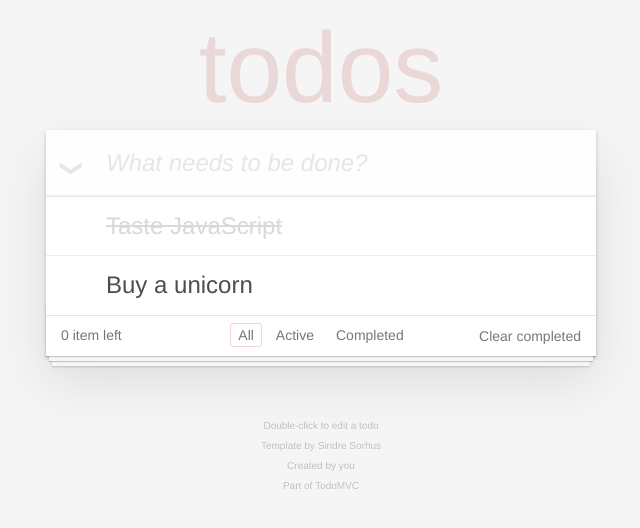
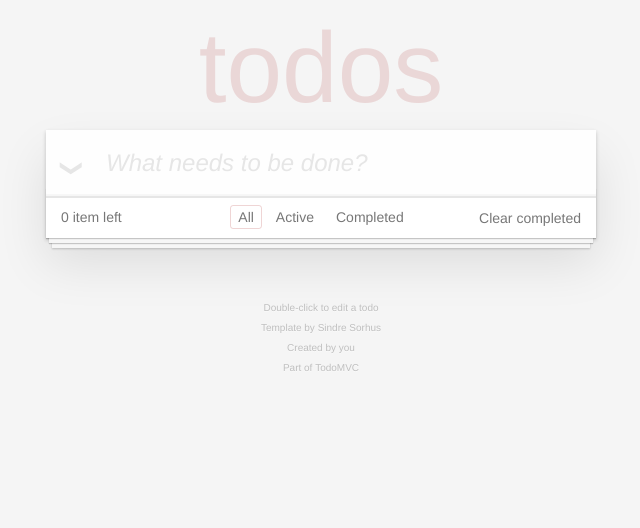
Before and after one commit to ryan10328/angular-training-0117, an Angular app: page / in a window 1280 px wide. Shown: the top 528 px of the page, without its empty margins (319-959 px from the left). Built offline with nearby package versions, Linux system fonts and the light colour scheme.

Commit message:
輸入待辦事項之後按下 Enter 能夠在下方待辦清單中呈現

```diff
--- a/src/app/app.component.html
+++ b/src/app/app.component.html
@@ -1,7 +1,7 @@
 <section class="todoapp">
   <header class="header">
     <h1>todos</h1>
-    <input class="new-todo" placeholder="What needs to be done?" autofocus>
+    <input class="new-todo" placeholder="What needs to be done?" [(ngModel)]="keyword" (keyup.enter)="addItem()" autofocus>
   </header>
   <!-- This section should be hidden by default and shown when there are todos -->
   <section class="main">
@@ -10,22 +10,22 @@
     <ul class="todo-list">
       <!-- These are here just to show the structure of the list items -->
       <!-- List items should get the class `editing` when editing and `completed` when marked as completed -->
-      <li class="completed">
+      <li *ngFor="let item of todos">
         <div class="view">
           <input class="toggle" type="checkbox" checked>
-          <label>Taste JavaScript</label>
+          <label>{{ item.todo }}</label>
           <button class="destroy"></button>
         </div>
         <input class="edit" value="Create a TodoMVC template">
       </li>
-      <li>
+      <!-- <li>
         <div class="view">
           <input class="toggle" type="checkbox">
           <label>Buy a unicorn</label>
           <button class="destroy"></button>
         </div>
         <input class="edit" value="Rule the web">
-      </li>
+      </li> -->
     </ul>
   </section>
   <!-- This footer should hidden by default and shown when there are todos -->
--- a/src/app/app.component.ts
+++ b/src/app/app.component.ts
@@ -6,5 +6,12 @@ import { Component } from '@angular/core';
   styleUrls: ['./app.component.css']
 })
 export class AppComponent {
-  title = 'app';
+  keyword: string;
+  todos: Array<any> = [];
+  addItem() {
+    if (this.keyword) {
+      this.todos = [...this.todos, { todo: this.keyword, done: false }];
+    }
+    this.keyword = '';
+  }
 }
--- a/src/app/app.module.ts
+++ b/src/app/app.module.ts
@@ -1,6 +1,6 @@
 import { BrowserModule } from '@angular/platform-browser';
 import { NgModule } from '@angular/core';
-
+import { FormsModule } from '@angular/forms';
 
 import { AppComponent } from './app.component';
 
@@ -10,7 +10,8 @@ import { AppComponent } from './app.component';
     AppComponent
   ],
   imports: [
-    BrowserModule
+    BrowserModule,
+    FormsModule
   ],
   providers: [],
   bootstrap: [AppComponent]
```
